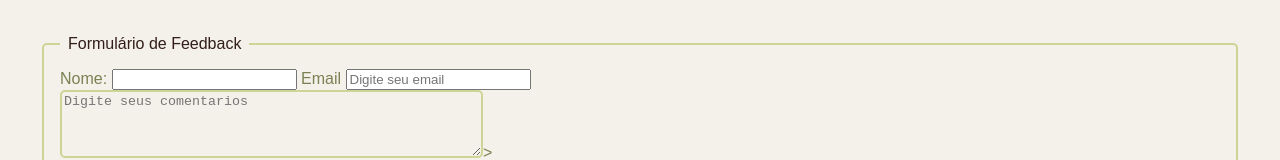
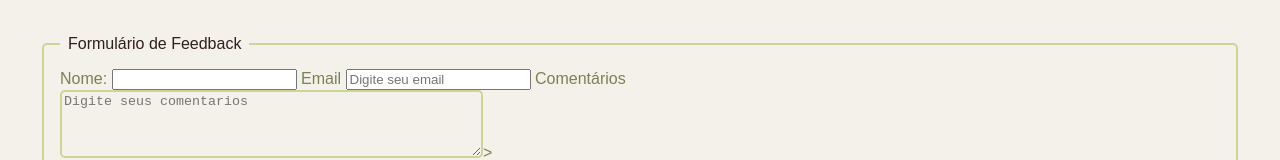
Before and after one commit to eduardo-joly/Meu-site, a plain HTML site: page index.html in a window 1280 px wide. Shown: the part 2231-2391 px from the top of the page. Drawn offline with Linux system fonts and the light colour scheme.

Commit message:
estilizando CSS

```diff
--- a/index.html
+++ b/index.html
@@ -159,7 +159,7 @@
                 <input type="text" id="name" name="name">
                 <label for="email">Email</label>
                 <input type="text" id="email" name="email" placeholder="Digite seu email">
-                <label for="comentarios"></label><br>
+                <label for="comentarios">Comentários</label><br>
                 <textarea id="comentarios" rows="4" cols="50" placeholder="Digite seus comentarios"></textarea>><br>
                 <button onclick="alert ('Feedback enviado')">Envie o Feedback</button>
                 </fieldset>
```
